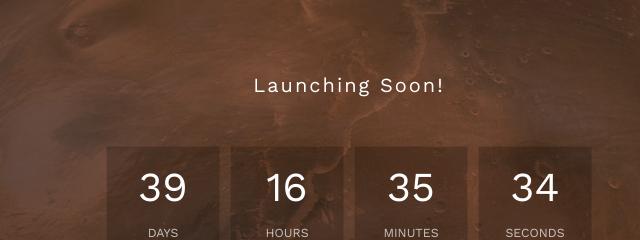
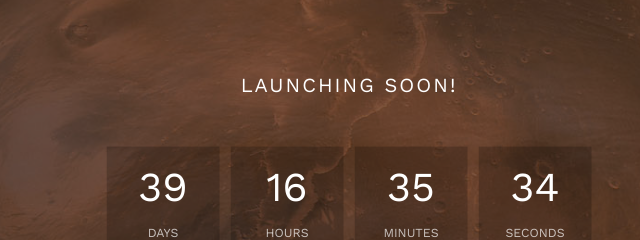
Before and after one commit to cambyses/launch, a plain HTML site: page index.html in a window 1280 px wide. Shown: the part 174-414 px from the top of the page, 291-931 px from the left. Drawn offline with nearby package versions, Linux system fonts and the light colour scheme; files whose address does not match are found by name.

Commit message:
Update index.html

```diff
--- a/index.html
+++ b/index.html
@@ -83,7 +83,7 @@
 
 				<div class="display-tc animate-box" data-animate-effect="fadeIn">
 
-					<h2 style="letter-spacing: 2px">Launching Soon!</h2>
+					<h2 style="letter-spacing: 2px; text-transform: uppercase;">Launching Soon!</h2>
 
 					<h2>   <!-- some text --> <a href="#" target="_blank"></a> <!-- some text -->  </h2>
 
```
